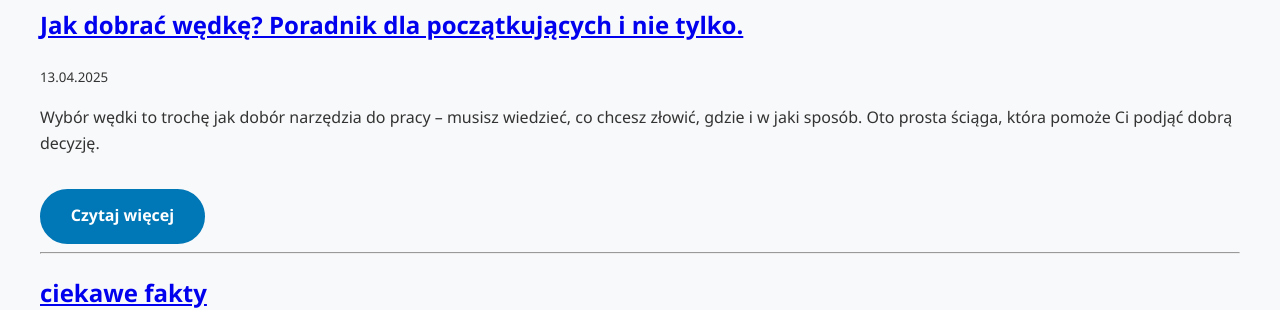
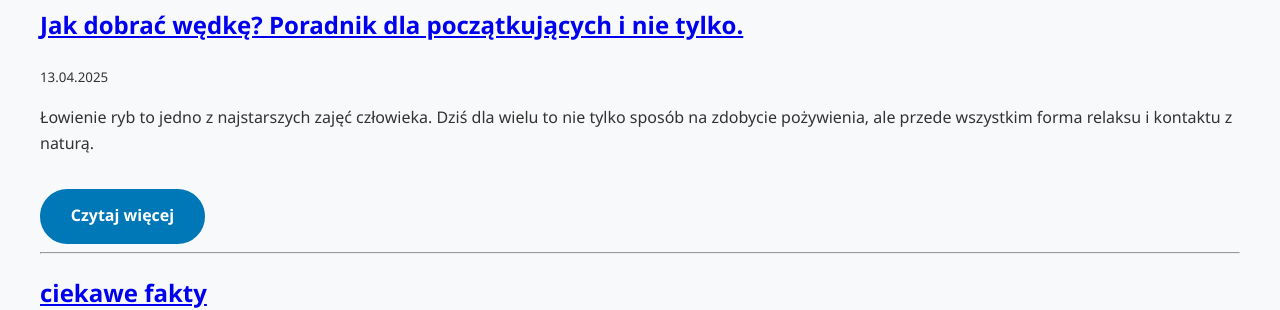
Before and after one commit to hikesilent/wielki, a Jekyll site: the page built from blog.md, in a window 1280 px wide. Shown: the part 559-869 px from the top of the page. Built offline with Jekyll 4.4.1, drawn with Linux system fonts in a browser that asks for light colours; some of the changed lines change nothing that is shown.

Commit message:
Update 2025-04-12-jak.md

```diff
--- a/_posts/2025-04-12-jak.md
+++ b/_posts/2025-04-12-jak.md
@@ -5,67 +5,14 @@
 date: 2025-04-13T08:40:00.000Z
 hidden: false
 ---
-Wybór wędki to trochę jak dobór narzędzia do pracy – musisz wiedzieć, co chcesz złowić, gdzie i w jaki sposób. Oto prosta ściąga, która pomoże Ci podjąć dobrą decyzję.
+Łowienie ryb to jedno z najstarszych zajęć człowieka. Dziś dla wielu to nie tylko sposób na zdobycie pożywienia, ale przede wszystkim forma relaksu i kontaktu z naturą.
 
-1. Zadaj sobie trzy pytania:
+Nie potrzeba wiele, by zacząć. Wystarczy wędka, żyłka, haczyk i przynęta – może być sztuczna, jak błystka, albo naturalna, jak robak. Wybieramy spokojne miejsce nad wodą – jezioro, rzekę, staw – siadamy wygodnie i... czekamy.
 
-a) Co chcesz łowić?
-Małe płotki, okonie, a może szczupaki albo karpie?
+Czekanie to właśnie największy urok wędkarstwa. Uczy cierpliwości i wycisza myśli. Przyroda wokół, śpiew ptaków, szum wody – to wszystko sprawia, że zapominamy o codziennych sprawach. A gdy w końcu poczujemy szarpnięcie na żyłce, serce zaczyna bić szybciej. Chwila walki, skupienia i satysfakcja, gdy ryba trafia do podbieraka – bezcenna.
 
-b) Gdzie będziesz łowić?
-Staw, jezioro, rzeka, a może morze?
+Wielu wędkarzy po złowieniu ryby wypuszcza ją z powrotem do wody. To coraz popularniejszy zwyczaj, który pozwala cieszyć się wędkowaniem bez szkody dla środowiska.
 
-c) Jaką metodą chcesz łowić?
-Spławikowa, spinningowa, gruntowa? Każda wymaga innej wędki.
+Ojciec Dominik zawsze mawiał: *„Nie chodzi o to, co złowisz, tylko co przeżyjesz nad wodą”*.
 
-1. Rodzaje wędek i kiedy je wybrać:
-
-Wędka spławikowa
-
-Dla tych, którzy lubią spokojne łowienie z brzegiem lub pomostem.
-
-Długość: od czterech do siedmiu metrów
-
-Dla kogo: idealna dla początkujących
-
-Na co: leszcze, płocie, karasie
-
-Wędka spinningowa
-
-Dla aktywnych – rzucasz, ściągasz, szukasz drapieżnika.
-
-Długość: od dwóch do trzech metrów
-
-Dla kogo: dla tych, którzy lubią ruch
-
-Na co: szczupak, okoń, sandacz
-
-Wędka gruntowa (tzw. feeder)
-
-Dla cierpliwych – zarzucasz i czekasz.
-
-Długość: od trzech do czterech metrów
-
-Dla kogo: dla łowiących z gruntu
-
-Na co: karpie, leszcze, sumy
-
-Wędka morskie lub sumowe
-
-Mocne i długie – do walki z dużymi rybami.
-
-Na co: dorsze, halibuty, sumy
-
-Uwaga: wymaga solidnego kołowrotka
-
-1. Na co jeszcze zwrócić uwagę:
-
-Ciężar wyrzutowy – określa, jak ciężką przynętę możesz zarzucić. Lekkie zestawy (np. 5–20 g) są dobre na okonie i płotki, cięższe (np. 30–80 g) na szczupaki i większe ryby.
-
-Akcja wędki – czyli jak się ugina. Szybka akcja = szybka reakcja (dobrze wyczuwa branie), wolna akcja = większa amortyzacja (lepiej holuje dużą rybę).
-
-Materiał – włókno szklane (tańsze i cięższe) vs. węglowe (lekkie i czułe, ale droższe).
-
-1. Na początek nie przesadzaj
-
-Nie potrzebujesz od razu pięciu wędek i drogiego sprzętu. Zacznij od jednej, uniwersalnej – np. spinningowej lub spławikowej. Reszta przyjdzie z czasem i doświadczeniem.
+Łowienie ryb to nie tylko hobby – to styl życia. Jeśli jeszcze nie próbowałeś, weź wędkę i przekonaj się sam.
```
